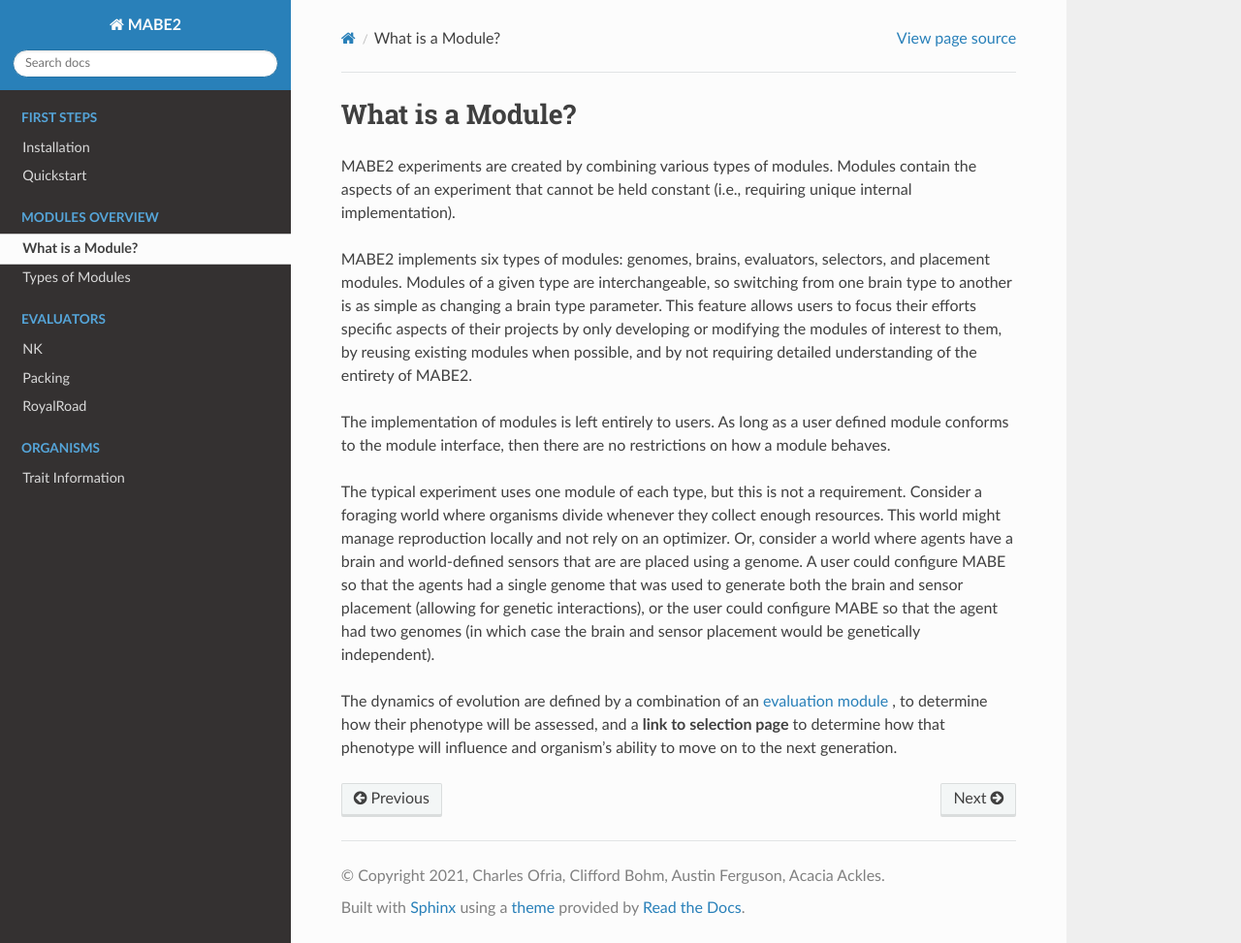
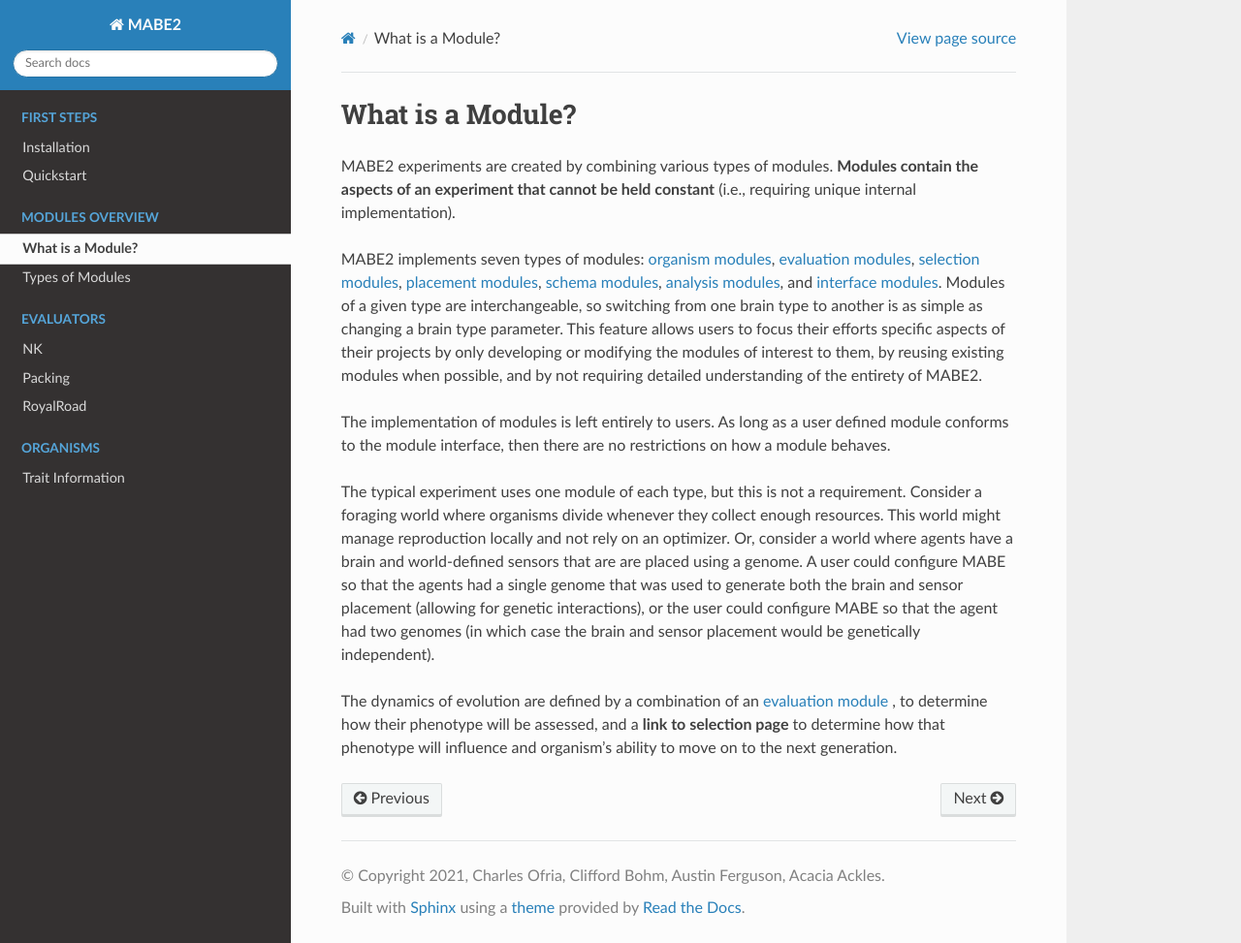
Before and after one commit to mercere99/MABE2, a Sphinx documentation site: the page built from docs/modules/00_module_overview.rst, in a window 1280 px wide and 973 px high. Shown: the whole window at 97% size. Built offline with Sphinx 7.4.7 and the Read the Docs theme 2.0.0, drawn with Linux system fonts in a browser that asks for light colours.

Commit message:
Add links to module types page

```diff
--- a/docs/modules/00_module_overview.rst
+++ b/docs/modules/00_module_overview.rst
@@ -2,11 +2,13 @@
 What is a Module?
 =================
 
-MABE2 experiments are created by combining various types of modules. Modules contain the aspects of an experiment that
-cannot be held constant (i.e., requiring unique internal implementation).
+MABE2 experiments are created by combining various types of modules. **Modules contain the aspects of an experiment that
+cannot be held constant** (i.e., requiring unique internal implementation).
 
-MABE2 implements six types of modules:
-genomes, brains, evaluators, selectors, and placement modules. Modules of a given type are interchangeable,
+MABE2 implements seven types of modules:
+`organism modules <01_module_types.html>`_, `evaluation modules <01_module_types.html>`_, `selection modules <01_module_types.html>`_,
+`placement modules <01_module_types.html>`_, `schema modules <01_module_types.html>`_, `analysis modules <01_module_types.html>`_,
+and `interface modules <01_module_types.html>`_. Modules of a given type are interchangeable,
 so switching from one brain type to another is as simple as changing a brain type parameter. This feature allows
 users to focus their efforts specific aspects of their projects by only developing or modifying the modules of interest
 to them, by reusing existing modules when possible, and by not requiring detailed understanding of the entirety
```
